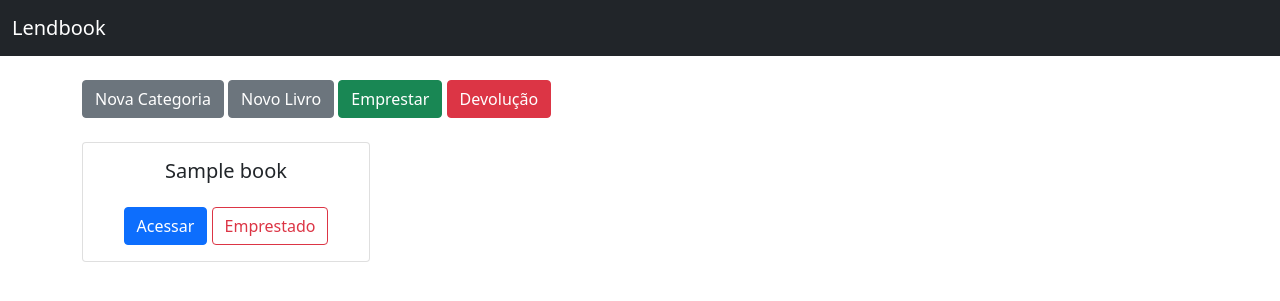
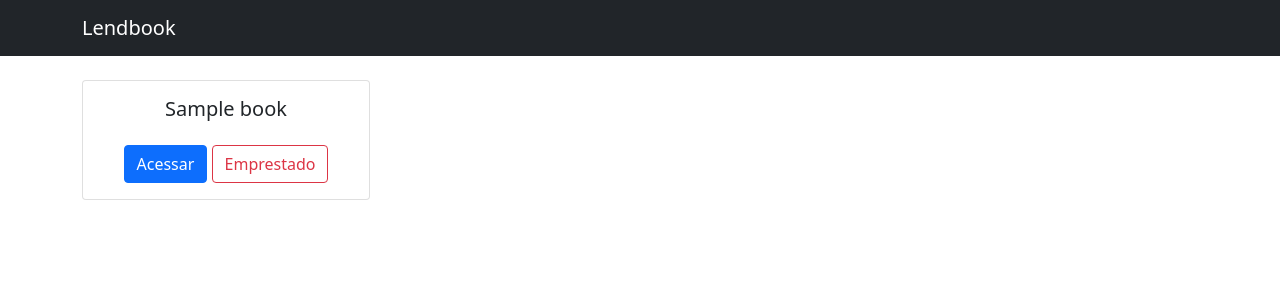
Before and after one commit to montalvas/lend-book, a Django app: template books/templates/books/home.html in a window 1280 px wide. Shown: the top 301 px of the page. Run offline with Django 3.2, Linux system fonts and the light colour scheme; the template is opened without the code that fills it: values that come from a table or form of the project are taken from there, others are empty; tables that the repository leaves empty hold one stand-in row (values such as "Sample post"); some libraries are stand-ins or nearby versions.

Commit message:
layout updates

```diff
--- a/books/templates/books/details.html
+++ b/books/templates/books/details.html
@@ -2,6 +2,10 @@
 {% load filters %}
 
 {% block title %}Detalhes{% endblock title %}
+
+{% block menu %}
+<li class="nav-item"></li>
+{% endblock menu %}
 
 {% block content %}
 
--- a/books/templates/books/home.html
+++ b/books/templates/books/home.html
@@ -1,6 +1,29 @@
 {% extends '_layouts/base.html' %}
 
 {% block title %}Home{% endblock title %}
+
+{% block menu %}
+<!--menu-->
+<li class="nav-item dropdown">
+    <a class="nav-link dropdown-toggle" href="#" id="navbarDropdownMenuLink" data-toggle="dropdown" aria-haspopup="true" aria-expanded="false">
+      Menu
+    </a>
+    <div class="dropdown-menu" aria-labelledby="navbarDropdownMenuLink">
+        <button type="button" class="dropdown-item" data-toggle="modal" data-target="#newcategory">
+            Nova Categoria
+        </button>
+        <button type="button" class="dropdown-item" data-toggle="modal" data-target="#newbook">
+            Novo Livro
+        </button>
+        <button type="button" class="dropdown-item" data-toggle="modal" data-target="#loan">
+            Emprestar
+        </button>
+        <button type="button" class="dropdown-item" data-toggle="modal" data-target="#return_book">
+            Devolução
+        </button>
+    </div>
+</li>
+{% endblock menu %}
 
 {% block content %}
 
@@ -15,23 +38,6 @@
 {% endif %}
 
 <div class="container">
-    <div class="row">
-        <div class="mb-4">
-            <button type="button" class="btn btn-secondary" data-toggle="modal" data-target="#newcategory">
-              Nova Categoria
-            </button>
-            <button type="button" class="btn btn-secondary" data-toggle="modal" data-target="#newbook">
-              Novo Livro
-            </button>
-            <button type="button" class="btn btn-success" data-toggle="modal" data-target="#loan">
-                Emprestar
-            </button>
-            <button type="button" class="btn btn-danger" data-toggle="modal" data-target="#return_book">
-                Devolução
-            </button>
-        </div>
-    </div>
-
     <div class="row">
         {% for book in books %}
             <div class="col-md mb-3">
--- a/templates/_layouts/base.html
+++ b/templates/_layouts/base.html
@@ -13,15 +13,27 @@
     <title>{% block title %}{% endblock title %}</title>
   </head>
   <body>
-    <!-- As a link -->
-    <nav class="navbar navbar-dark bg-dark mb-4">
-      <div class="container-fluid">
+    <nav class="navbar navbar-expand-lg navbar-dark bg-dark mb-4">
+      <div class="container">
         <a class="navbar-brand" href="{% url 'books:home' %}">Lendbook</a>
-        {% if auth_user %}
-          <a class="btn btn-danger" href="{% url 'users:logout' %}">Logout</a>
-        {% endif %}
-      </div>
+        <button class="navbar-toggler" type="button" data-toggle="collapse" data-target="#navbarNavDropdown" aria-controls="navbarNavDropdown" aria-expanded="false" aria-label="Toggle navigation">
+          <span class="navbar-toggler-icon"></span>
+        </button>
+        <div class="collapse navbar-collapse" id="navbarNavDropdown">
+          <ul style="width: 100%; justify-content: space-between;" class="navbar-nav">
+            {% if auth_user %}
+            <!--menu-->
+            {% block menu %}{% endblock menu %}
+            <!--logout-->
+            <li class="nav-item">
+              <a class="btn btn-danger" href="{% url 'users:logout' %}">Logout</a>
+            </li>
+          </ul>
+          {% endif %}
+        </div>
+      </div><!--container-->
     </nav>
+
 
     {% block content %}{% endblock content %}
 
```
